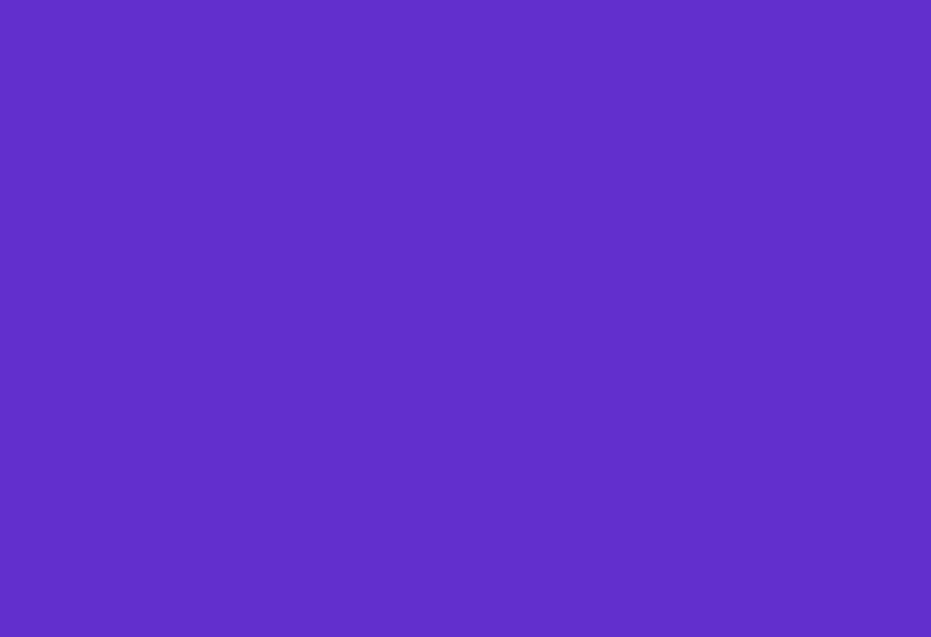
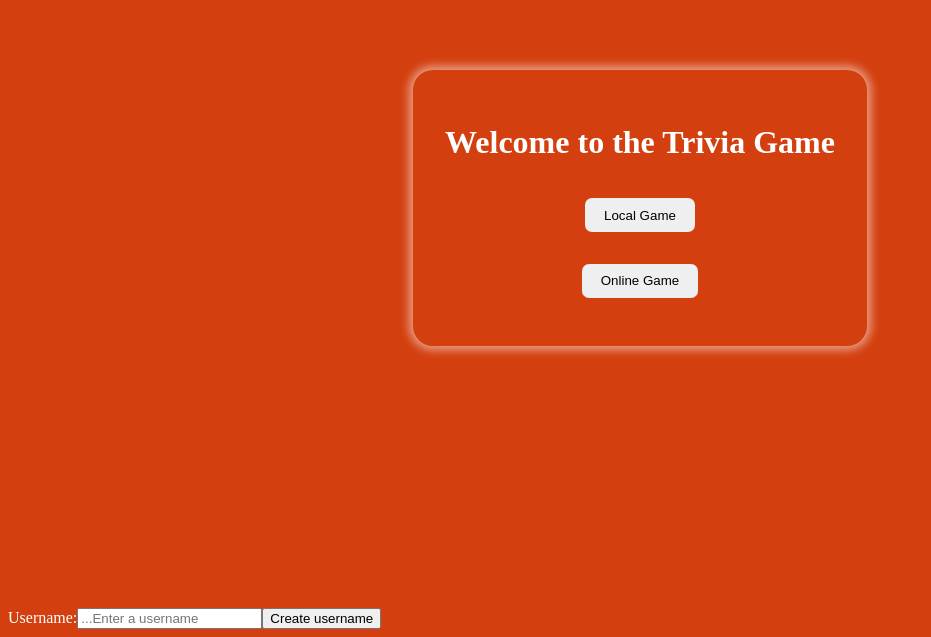
Before and after one commit to sigltech/Triviani-Quiz-App, a React (Create React App) app: page / in a window 1280 px wide. Shown: the part 200-837 px from the top of the page, without its empty margins (0-931 px from the left). Before the commit the page ends 800 px from the top, so only its background shows below. Built offline with nearby package versions, Linux system fonts and the light colour scheme.

Commit message:
added new styling, getting ready for socket.io

```diff
--- a/package.json
+++ b/package.json
@@ -15,6 +15,7 @@
     "react-scripts": "5.0.1",
     "redux": "^4.2.0",
     "redux-devtools-extension": "^2.13.9",
+    "socket.io-client": "^4.5.1",
     "web-vitals": "^2.1.4"
   },
   "scripts": {
--- a/src/App.css
+++ b/src/App.css
@@ -1,5 +1,5 @@
 html {
-  background-color: #622FCD;
+  background-color: #d33f0e;
 }
 /* .App {
   text-align: center;
--- a/src/App.js
+++ b/src/App.js
@@ -1,13 +1,14 @@
 import React from 'react';
 import './App.css';
 import {Routes, Route} from 'react-router-dom';
-import { OnlineGamePage, GameFinishPage, GamePage } from './pages';
+import { OnlineGamePage, GameFinishPage, GamePage, IndexPage } from './pages';
 
 function App() {
   return (
     <div className="App">
       <Routes>
         <Route path="/">
+          <Route path="/" element={<IndexPage />} />
           <Route path="/online" element={<OnlineGamePage />} />
           <Route path="/finish" element={<GameFinishPage />} />
           <Route path="/game" element={<GamePage />} />
--- a/src/pages/GamePage/index.jsx
+++ b/src/pages/GamePage/index.jsx
@@ -19,6 +19,10 @@ function GamePage() {
                 <div className="answerCard"> <h4> answer1</h4> </div>
             </div>
 
+            <div>
+                <button style={{color: '#000'}} onClick={() => {console.log('clicked')}}>Test socket connection</button>
+            </div>
+
 
         </div>
     )
--- a/src/pages/IndexPage/index.jsx
+++ b/src/pages/IndexPage/index.jsx
@@ -1,12 +1,35 @@
 import React from 'react';
+import { useNavigate } from 'react-router-dom';
+import './style.css';
 
 const IndexPage = () => {
+  const navigate = useNavigate();
+
+  const handleSubmit = (e) => {
+    e.preventDefault();
+    console.log('submit');
+    navigate('/game');
+
+  }
+
   return (
-    <form>
+    <>
+    <div className='index-container'>
+      <div className='homepage-container'>
+        <h1>Welcome to the Trivia Game</h1>
+        <div></div>
+        <button>Local Game</button>
+        <button>Online Game</button>
+      </div>
+    </div>
+
+    <form onSubmit={handleSubmit}>
       <label htmlFor="username">Username:</label>
-      <input type="text" id="username" value="...Enter a username" />
-      <input type="submit" value="Create username" />
+      <input type="text" id="username" placeholder="...Enter a username" />
+      <input type="submit" id='submit-username-btn' value="Create username" />
     </form>
+
+    </>
   );
 };
 
--- /dev/null
+++ b/src/pages/IndexPage/style.css
@@ -0,0 +1,36 @@
+#username,
+#submit-username-btn {
+    color: #000;
+}
+
+.index-container {
+    height: 100vh;
+    display: flex;
+    justify-content: center;
+    align-items: center;
+}
+
+.homepage-container {
+    display: flex;
+    flex-direction: column;
+    justify-content: center;
+    align-items: center;
+    border-radius: 20px;
+    box-shadow: 0 0 10px 4px rgba(255, 255, 255, 0.5);
+    padding: 2rem;
+}
+
+.homepage-container button {
+    color: #000;
+    margin: 1rem;
+    padding: 0.4rem 1rem;
+    border-radius: 7px;
+    cursor: pointer;
+    border: 3px solid rgb(255, 255, 255, 0);
+}
+
+.homepage-container button:hover {
+    background-color: rgb(255, 255, 255, 0);
+    color: #fff;
+    border: 3px solid rgb(255, 255, 255);
+}
--- a/src/pages/LeaderBoardPage/index.jsx
+++ b/src/pages/LeaderBoardPage/index.jsx
@@ -1,6 +1,6 @@
 import React from 'react';
 
-const LeaderBoard = () => {
+const LeaderBoardPage = () => {
   return (
     <>
       <h1>Leader Board</h1>
@@ -10,4 +10,4 @@ const LeaderBoard = () => {
   );
 };
 
-export default LeaderBoard;
+export default LeaderBoardPage;
--- a/src/pages/OnlineGamePage/index.jsx
+++ b/src/pages/OnlineGamePage/index.jsx
@@ -2,6 +2,7 @@ import React from "react";
 import './style.css'
 
 export default function OnlineGamePage() {
+
     return (
         <>
             <h1 className="online-game-heading">Online Game</h1>
@@ -14,6 +15,8 @@ export default function OnlineGamePage() {
                     <form className="join-game-container">
                         <label htmlFor="room-number">Type in Room number</label>
                         <input type="number" name="room-number" id="room-number" />
+                        <label htmlFor="username">Type in your username</label>
+                        <input type="number" name="username" id="username" />
                         <button type="submit">Join game</button>
                     </form>
                 </div>
--- a/src/pages/OnlineGamePage/style.css
+++ b/src/pages/OnlineGamePage/style.css
@@ -91,4 +91,8 @@
         flex-direction: column;
         justify-content: flex-start;
     }
+
+    .context {
+        top: 50vh;
+    }
 }
--- a/src/pages/index.jsx
+++ b/src/pages/index.jsx
@@ -1,6 +1,7 @@
 export { default as OnlineGamePage } from './OnlineGamePage/index.jsx';
-export { default as LeaderboardPage } from './LeaderboardPage/index.jsx';
+export { default as LeaderBoardPage } from './LeaderBoardPage/index.jsx';
 export { default as GameStartPage } from './GameStartPage/index.jsx';
 export { default as GameFinishPage } from './GameFinishPage/index.jsx';
 export { default as LocalGame } from './Local_Game/index.jsx';
 export { default as GamePage } from './GamePage/index.jsx';
+export {default as IndexPage} from './IndexPage/index.jsx';
```
Also changed, not shown: 1 other file (tests, documents, lock files or other folders).
